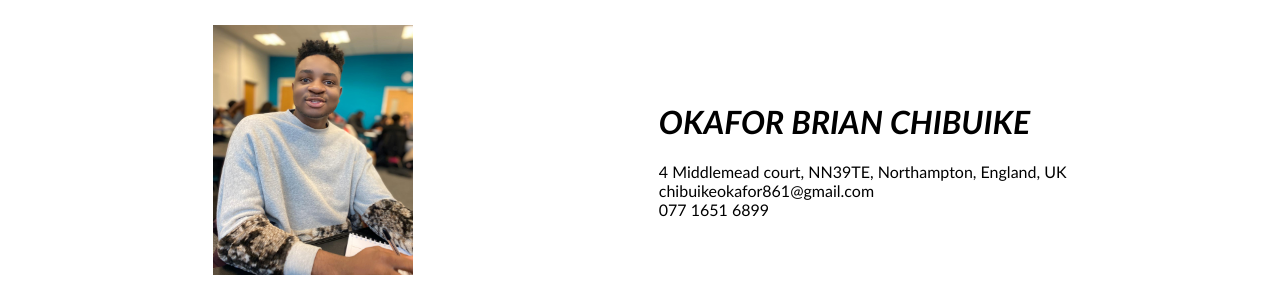
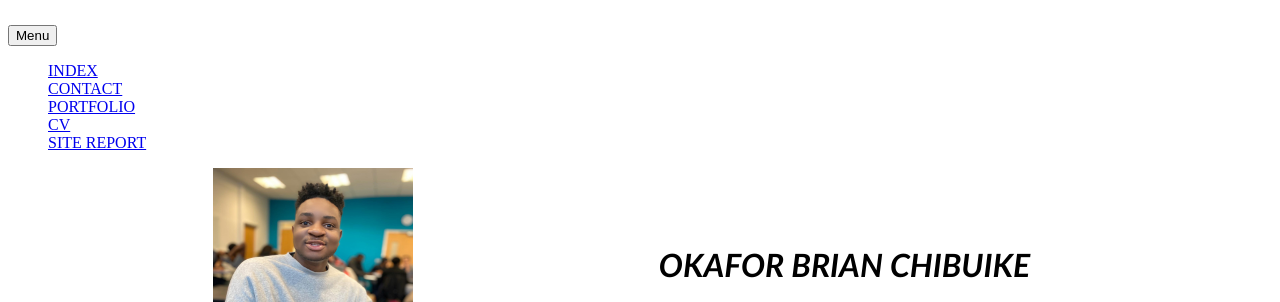
Before and after one commit to Brianchib/Portfolio-Assessment, a plain HTML site: page cv.html in a window 1280 px wide. Shown: the part 75-377 px from the top of the page. Drawn offline with Linux system fonts and the light colour scheme.

Commit message:
Update cv.html

```diff
--- a/cv.html
+++ b/cv.html
@@ -31,6 +31,16 @@ crossorigin="anonymous"></script>
 
         </ul>
         </nav>
+        <div class="options">
+            <button>Menu</button>
+            <ul>
+                <li><a href="index.html">INDEX</a></li>
+                <li><a href="contact.html">CONTACT</a></li>
+                <li><a href="portfolio.html">PORTFOLIO</a></li>
+                <li><a href="cv.html">CV</a></li>
+                <li><a href="sitereport.html">SITE REPORT</a></li>
+            </ul>
+        </div>
 
         <div class="cv1">
             <img src="profile.jpg" width="200" height="250">
```
